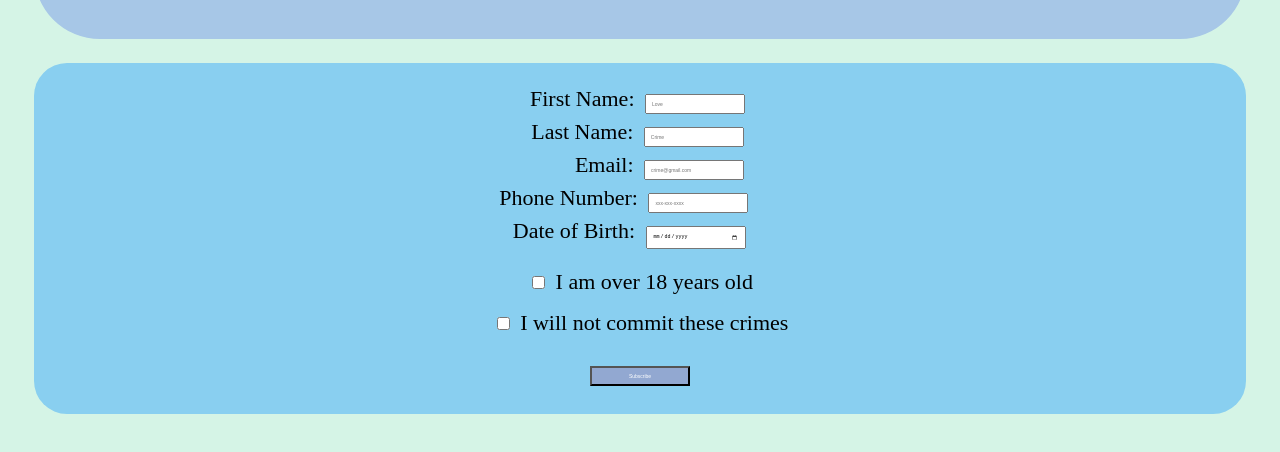
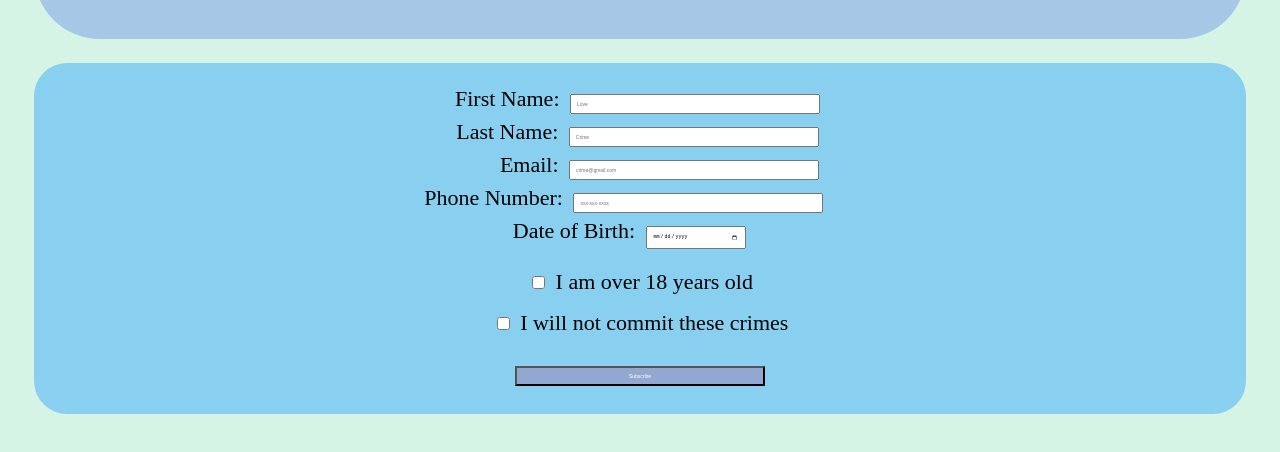
Before and after one commit to nidaakkis/Project1, a plain HTML site: page index.html in a window 1280 px wide. Shown: the part 170-622 px from the top of the page. Drawn offline with nearby package versions, Linux system fonts and the light colour scheme; a web font is replaced by a local one.

Commit message:
fixed up media queries

```diff
--- a/css/screen.css
+++ b/css/screen.css
@@ -81,6 +81,7 @@ input[type="submit"] {
   input {
 	font-size: 4px;
 	padding: 4px;
+	width: 30em;
   }
   input[type="checkbox"] {
 	width: 11px;
@@ -106,6 +107,7 @@ input[type="submit"] {
   input {
 	font-size: 5px;
 	padding: 5px;
+	width: 50em;
   }
   input[type="checkbox"] {
 	width: 13px;
@@ -125,4 +127,4 @@ input[type="submit"] {
 	padding-top: 4px;
 	font-size: 1.5em;
   }
-1}
+}
```
